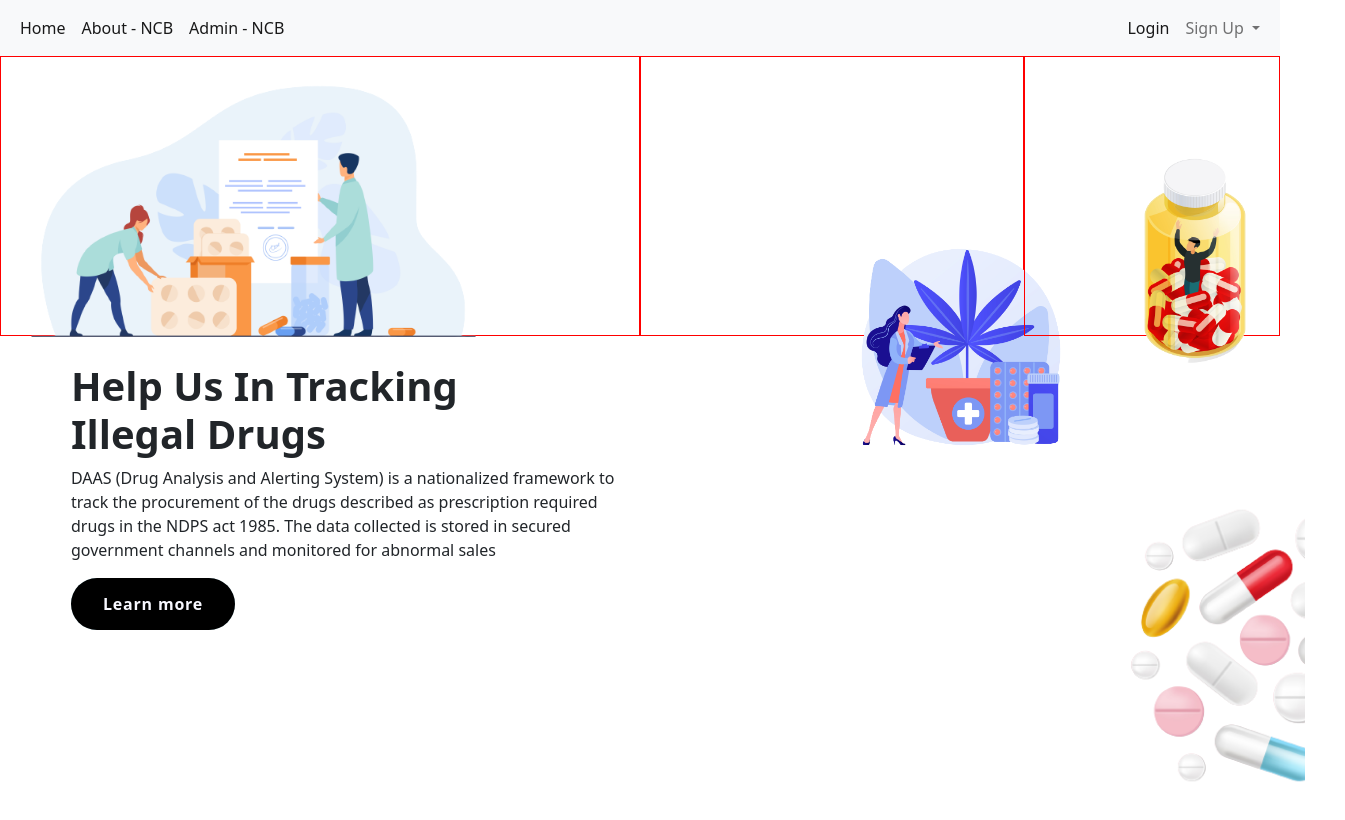
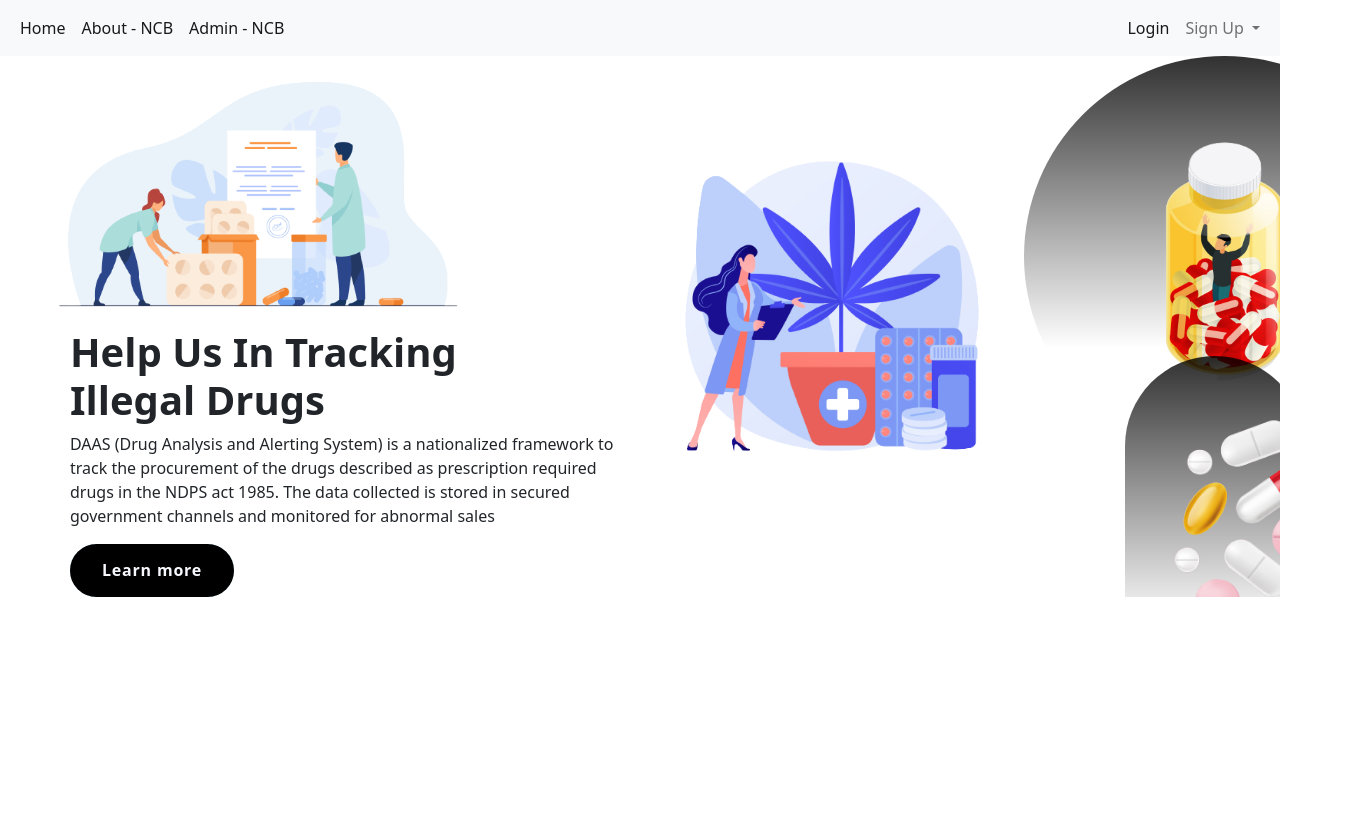
Before and after one commit to Team-Disruptorss-SIH-22/sangmanch-FE, a React (Create React App) app: page / in a window 1280 px wide. Shown: the top 820 px of the page, 1345 px wide, since content can reach past the window. Built offline with nearby package versions, Linux system fonts and the light colour scheme.

Commit message:
Fix Homepage

```diff
--- a/src/components/pages/Homepage/Home.js
+++ b/src/components/pages/Homepage/Home.js
@@ -10,13 +10,11 @@ import styles from "../../../styles/home.module.css";
 
 const Home = () => {
 	return (
-		<div>
+		<div className={styles.container}>
 			<HomeNavbar />
-
-			<div className={styles.pageContainer}>
-
+			<div className={styles.content_Container}>
 				<div className={styles.leftbox}>
-					<img src={Img1} width="500 px" />
+					<img src={Img1} className={styles.img1} />
 					<div className={styles.info}>
 						<div className={styles.title}>
 							<b>
@@ -38,7 +36,6 @@ const Home = () => {
 							{" "}
 							<span>Learn more</span>
 						</button>
-
 					</div>
 				</div>
 
@@ -47,8 +44,12 @@ const Home = () => {
 				</div>
 
 				<div className={styles.rightbox}>
-					<img className={styles.img3} src={Img3} width="300 px" />
-					<img className={styles.img4} src={Img4} width="200 px" />
+					<div className={styles.imageContainer}>
+						<img className={styles.img3} src={Img3} />
+					</div>
+					<div className={styles.imageContainer  + ' ' + styles.img4}>
+						<img className={styles.img4} src={Img4} />
+					</div>
 				</div>
 			</div>
 		</div>
--- a/src/styles/home.module.css
+++ b/src/styles/home.module.css
@@ -1,39 +1,53 @@
+.container {
+	width: 100%;
+	box-sizing: border-box;
+	overflow: hidden;
+}
+.imageContainer {
+	position: absolute;
+	/* border: 1px solid red; */
+	border-radius: 250px;
+    padding: 10%;
+	background: rgb(0, 0, 0);
+	background: linear-gradient(180deg, rgba(0,0,0,0.8076272745426296) 0%, rgba(255,255,255,0) 73%);
+}
+.img1 {
+	width: 70%;
+	margin-left: 5%;
+}
 .img2 {
-	margin-top: 160px;
-	margin-left: 150px;
-	padding-left: 40px;
+	width: 100%;
+	margin-top: 15%;
+	/* margin-left: 150px; */
 }
 .img3 {
-	margin-top: 50px;
-	margin-left: 20px;
+	/* position: absolute; */
+	width: 350px;
+	/* right: -20px; */
 }
 .img4 {
-	margin-top: 60px;
-	margin-left: 80px;
+	width: 180px;
+	top: 300px;
+	right: -25px;
 }
-.pageContainer{
-    box-sizing: border-box;
-}
+
 .leftbox {
 	float: left;
-    border: 1px solid red;
-	/* background:Red; */
+	/* border: 1px solid red; */
 	width: 50%;
-	height: 280px;
 }
 .middlebox {
 	float: left;
-    border: 1px solid red;
+	/* border: 1px solid red; */
 	/* background:Green; */
 	width: 30%;
-	height: 280px;
 }
 .rightbox {
+	position: relative;
 	float: right;
-    border: 1px solid red;
+	width: 20%;
+	/* border: 1px solid red; */
 	/* background:blue; */
-	width: 20%;
-	height: 280px;
 }
 
 /* NAVBAR */
@@ -55,9 +69,6 @@
 
 /* ENDS HERE */
 
-
-
-
 .info {
 	margin-left: 70px;
 }
@@ -66,13 +77,7 @@
 	font-weight: 800;
 }
 
-/* .learnMore {
-    padding: 12px 28px;
-    border-radius: 50%;
-    background-color: black;
-    color: white;
-} */
-
+/* FOR BUTTON */
 /* From cssbuttons.io by @BHARGAVPATEL1244 */
 button {
 	outline: none;
```
